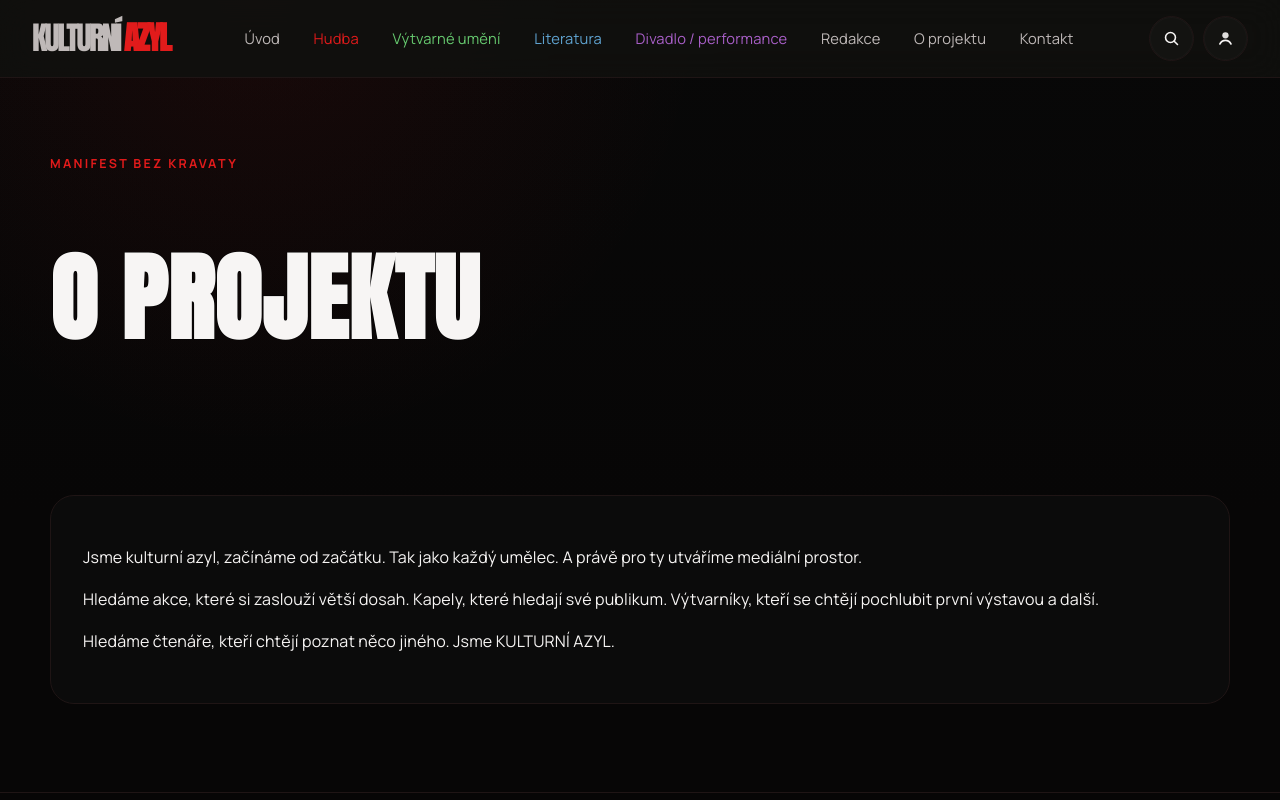
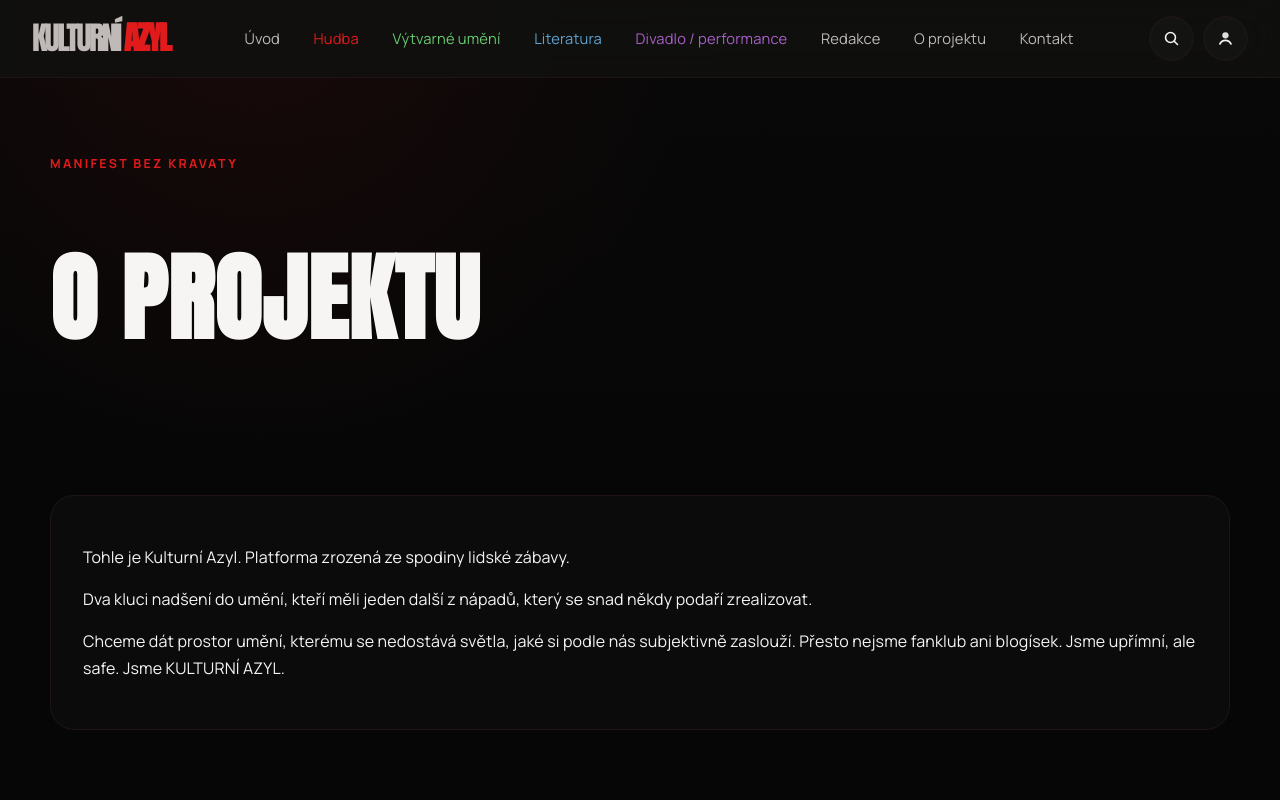
Before and after one commit to vikinneek-sys/Kulturn-azyl, a Next.js app: page /o-projektu in a window 1280 px wide. Shown: the top 800 px of the page. Built offline with nearby package versions, Linux system fonts and the light colour scheme.

Commit message:
uprava o nas

```diff
--- a/src/app/(frontend)/o-projektu/page.tsx
+++ b/src/app/(frontend)/o-projektu/page.tsx
@@ -10,15 +10,15 @@ export default function OProjektuPage() {
       <section className="section">
         <div className="container static-card">
           <p>
-            Jsme kulturní azyl, začínáme od začátku. Tak jako každý umělec. A právě pro ty
-            utváříme mediální prostor.
+            Tohle je Kulturní Azyl. Platforma zrozená ze spodiny lidské zábavy.
           </p>
           <p>
-            Hledáme akce, které si zaslouží větší dosah. Kapely, které hledají své publikum.
-            Výtvarníky, kteří se chtějí pochlubit první výstavou a další.
+            Dva kluci nadšení do umění, kteří měli jeden další z nápadů, který se snad někdy podaří
+            zrealizovat.
           </p>
           <p>
-            Hledáme čtenáře, kteří chtějí poznat něco jiného. Jsme KULTURNÍ AZYL.
+            Chceme dát prostor umění, kterému se nedostává světla, jaké si podle nás subjektivně
+            zaslouží. Přesto nejsme fanklub ani blogísek. Jsme upřímní, ale safe. Jsme KULTURNÍ AZYL.
           </p>
         </div>
       </section>
```
